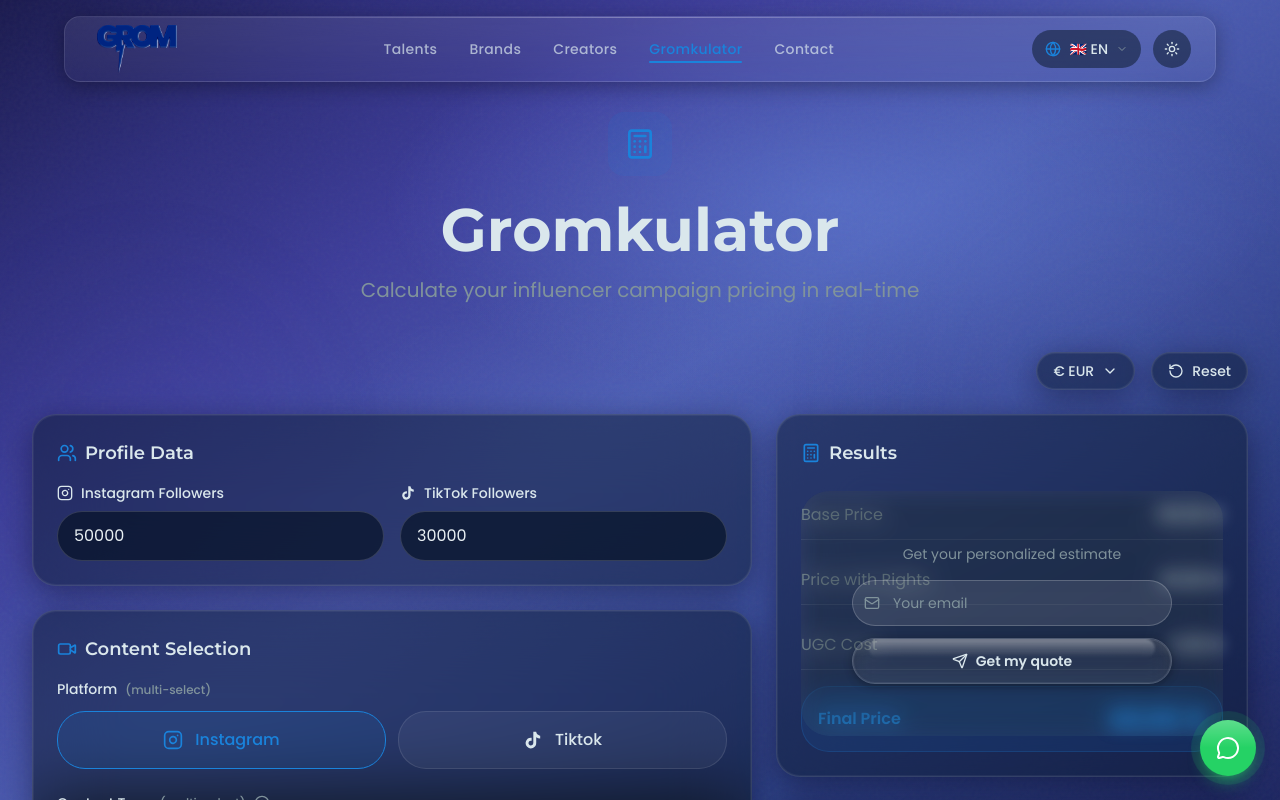
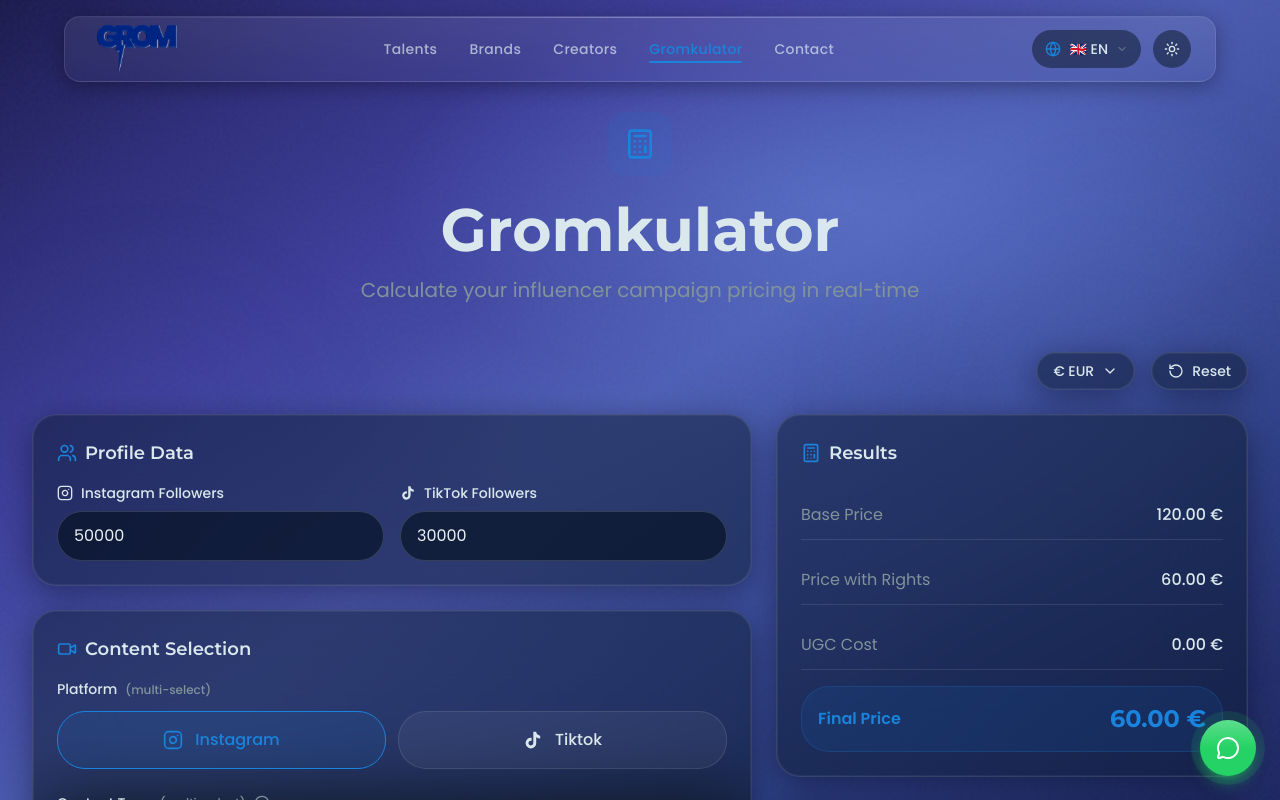
Before and after one commit to tolomanoskin-cmyk/grom-agency, a Next.js app: page /en/gromkulator in a window 1280 px wide. Shown: the top 800 px of the page. Built offline with nearby package versions, Linux system fonts and the light colour scheme.

Commit message:
refactor: remove quote form and related UI elements from GromkulatorContent component

```diff
--- a/components/gromkulator/gromkulator-content.tsx
+++ b/components/gromkulator/gromkulator-content.tsx
@@ -19,11 +19,7 @@ import {
   Tv,
   Radio,
   Users,
-  ChevronDown,
-  Send,
-  Mail,
-  CheckCircle,
-  Loader2
+  ChevronDown
 } from 'lucide-react'
 import { cn } from '@/lib/utils'
 
@@ -159,10 +155,6 @@ export function GromkulatorContent() {
   const [saves, setSaves] = useState(100)
 
   // Quote form
-  const [quoteEmail, setQuoteEmail] = useState('')
-  const [quoteStatus, setQuoteStatus] = useState<'idle' | 'loading' | 'success' | 'error'>('idle')
-  const [quoteError, setQuoteError] = useState('')
-
   // UGC & Usage rights
   const [ugcOption, setUgcOption] = useState('none')
   const [usageRight, setUsageRight] = useState('organic')
@@ -282,51 +274,6 @@ export function GromkulatorContent() {
       }
       return [...prev, id]
     })
-  }
-
-  const handleQuoteSubmit = async (e: React.FormEvent) => {
-    e.preventDefault()
-
-    if (!quoteEmail || !quoteEmail.includes('@')) {
-      setQuoteError(language === 'fr' ? 'Veuillez entrer un email valide' : language === 'rs' ? 'Unesite validnu email adresu' : 'Please enter a valid email')
-      return
-    }
-
-    setQuoteStatus('loading')
-    setQuoteError('')
-
-    try {
-      const response = await fetch('/api/quote', {
-        method: 'POST',
-        headers: { 'Content-Type': 'application/json' },
-        body: JSON.stringify({
-          email: quoteEmail,
-          language,
-          platforms: selectedPlatforms.join(', '),
-          contentTypes: selectedContentTypes.join(', '),
-          instagramFollowers,
-          tiktokFollowers,
-          views,
-          likes,
-          comments,
-          shares,
-          saves,
-          ugc: selectedUGC.label[language] || selectedUGC.label.en,
-          usageRights: selectedUsageRight.label[language] || selectedUsageRight.label.en,
-          currency,
-        }),
-      })
-
-      if (response.ok) {
-        setQuoteStatus('success')
-        setQuoteEmail('')
-      } else {
-        throw new Error('Failed to send')
-      }
-    } catch {
-      setQuoteStatus('error')
-      setQuoteError(language === 'fr' ? 'Erreur lors de l\'envoi. Reessayez.' : language === 'rs' ? 'Greska pri slanju. Pokusajte ponovo.' : 'Error sending. Please try again.')
-    }
   }
 
   const formatNumber = (num: number) => {
@@ -694,82 +641,31 @@ export function GromkulatorContent() {
                   {t('results')}
                 </h3>
 
-                <div className="space-y-4 relative">
-                  {/* Blurred prices overlay */}
-                  <div className="absolute inset-0 backdrop-blur-md bg-white/5 rounded-xl z-10 flex flex-col items-center justify-center p-6 text-center">
-                    {quoteStatus === 'success' ? (
-                      <div className="flex flex-col items-center gap-3">
-                        <CheckCircle className="h-10 w-10 text-green-500" />
-                        <p className="text-sm text-foreground font-medium">
-                          {language === 'fr' ? 'Demande envoyee ! Nous vous recontactons rapidement.' : language === 'rs' ? 'Zahtev poslat! Kontaktiraćemo vas uskoro.' : 'Request sent! We\'ll contact you shortly.'}
-                        </p>
-                        <button
-                          onClick={() => setQuoteStatus('idle')}
-                          className="text-xs text-muted-foreground hover:text-foreground transition-colors underline"
-                        >
-                          {language === 'fr' ? 'Envoyer une autre demande' : language === 'rs' ? 'Pošalji novi zahtev' : 'Send another request'}
-                        </button>
-                      </div>
-                    ) : (
-                      <>
-                        <p className="text-sm text-muted-foreground mb-4">
-                          {language === 'fr' ? 'Obtenez votre estimation personnalisee' : language === 'rs' ? 'Dobijte vasu personalizovanu procenu' : 'Get your personalized estimate'}
-                        </p>
-                        <form onSubmit={handleQuoteSubmit} className="w-full max-w-xs space-y-3">
-                          <div className="relative">
-                            <Mail className="absolute left-3 top-1/2 -translate-y-1/2 h-4 w-4 text-muted-foreground" />
-                            <input
-                              type="email"
-                              placeholder={language === 'fr' ? 'Votre email' : language === 'rs' ? 'Vaš email' : 'Your email'}
-                              value={quoteEmail}
-                              onChange={(e) => setQuoteEmail(e.target.value)}
-                              className="w-full pl-10 pr-4 py-3 rounded-xl bg-white/10 border border-white/20 text-sm text-foreground placeholder:text-muted-foreground focus:outline-none focus:border-primary/50 transition-colors"
-                              required
-                            />
-                          </div>
-                          {quoteError && (
-                            <p className="text-xs text-red-400">{quoteError}</p>
-                          )}
-                          <button
-                            type="submit"
-                            disabled={quoteStatus === 'loading'}
-                            className="btn-glossy w-full px-6 py-3 text-foreground text-sm font-semibold flex items-center justify-center gap-2 disabled:opacity-50"
-                          >
-                            {quoteStatus === 'loading' ? (
-                              <Loader2 className="h-4 w-4 animate-spin" />
-                            ) : (
-                              <Send className="h-4 w-4" />
-                            )}
-                            {language === 'fr' ? 'Recevoir mon devis' : language === 'rs' ? 'Primite ponudu' : 'Get my quote'}
-                          </button>
-                        </form>
-                      </>
-                    )}
-                  </div>
+                <div className="space-y-4">
 
                   {/* Base Price */}
                   <div className="flex justify-between items-center py-3 border-b border-white/10">
                     <span className="text-muted-foreground">{t('basePrice')}</span>
-                    <span className="font-medium blur-sm select-none">{formatCurrency(calculations.basePrice)}</span>
+                    <span className="font-medium">{formatCurrency(calculations.basePrice)}</span>
                   </div>
 
                   {/* Price with Rights */}
                   <div className="flex justify-between items-center py-3 border-b border-white/10">
                     <span className="text-muted-foreground">{t('priceWithRights')}</span>
-                    <span className="font-medium blur-sm select-none">{formatCurrency(calculations.priceWithRights)}</span>
+                    <span className="font-medium">{formatCurrency(calculations.priceWithRights)}</span>
                   </div>
 
                   {/* UGC Cost */}
                   <div className="flex justify-between items-center py-3 border-b border-white/10">
                     <span className="text-muted-foreground">{t('ugcCost')}</span>
-                    <span className="font-medium blur-sm select-none">{formatCurrency(calculations.ugcCost)}</span>
+                    <span className="font-medium">{formatCurrency(calculations.ugcCost)}</span>
                   </div>
 
                   {/* Final Price - Highlighted */}
                   <div className="p-4 rounded-xl bg-primary/10 border border-primary/20">
                     <div className="flex justify-between items-center">
                       <span className="font-semibold text-primary">{t('finalPrice')}</span>
-                      <span className="text-2xl font-display font-bold text-primary blur-sm select-none">
+                      <span className="text-2xl font-display font-bold text-primary">
                         {formatCurrency(calculations.finalPrice)}
                       </span>
                     </div>
```
